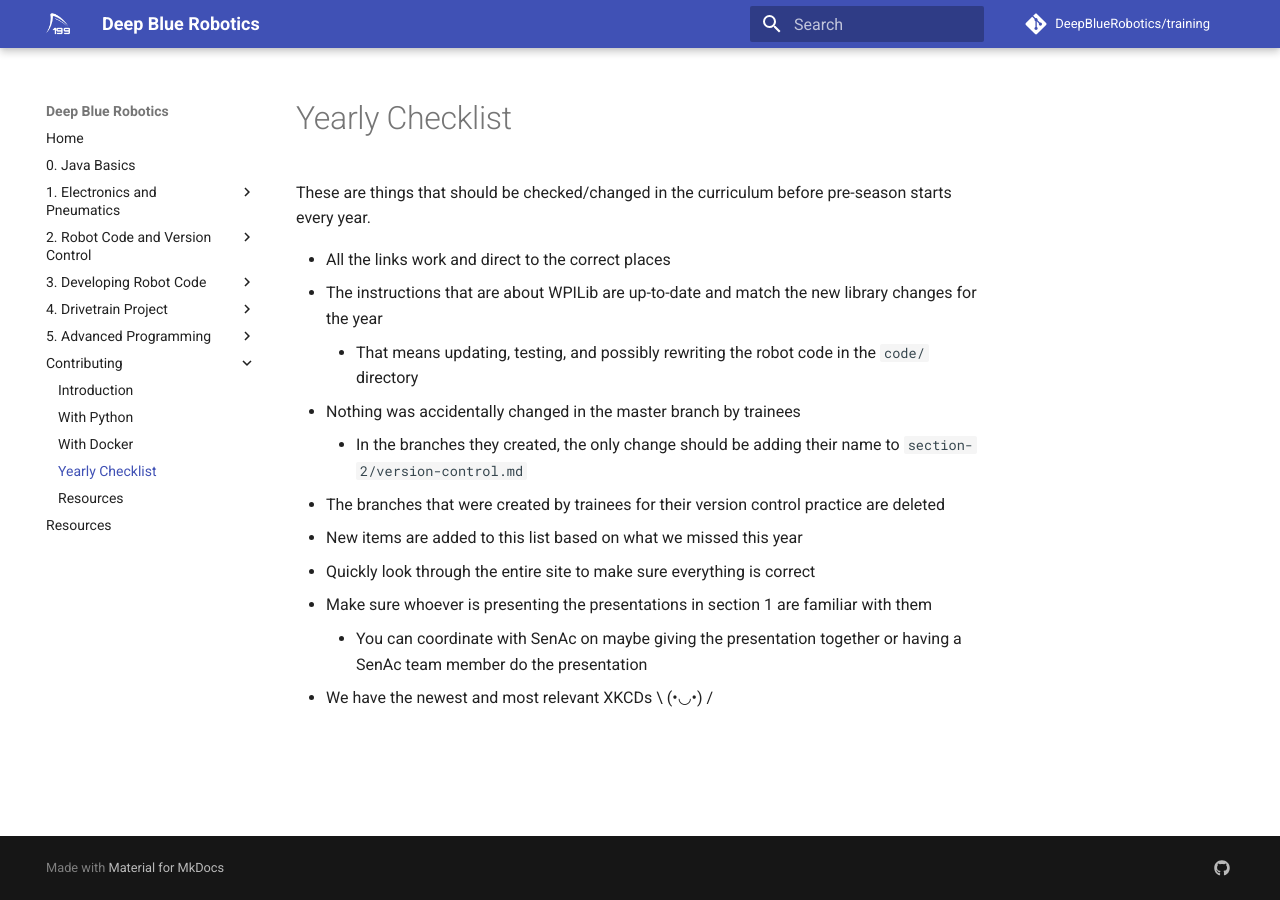
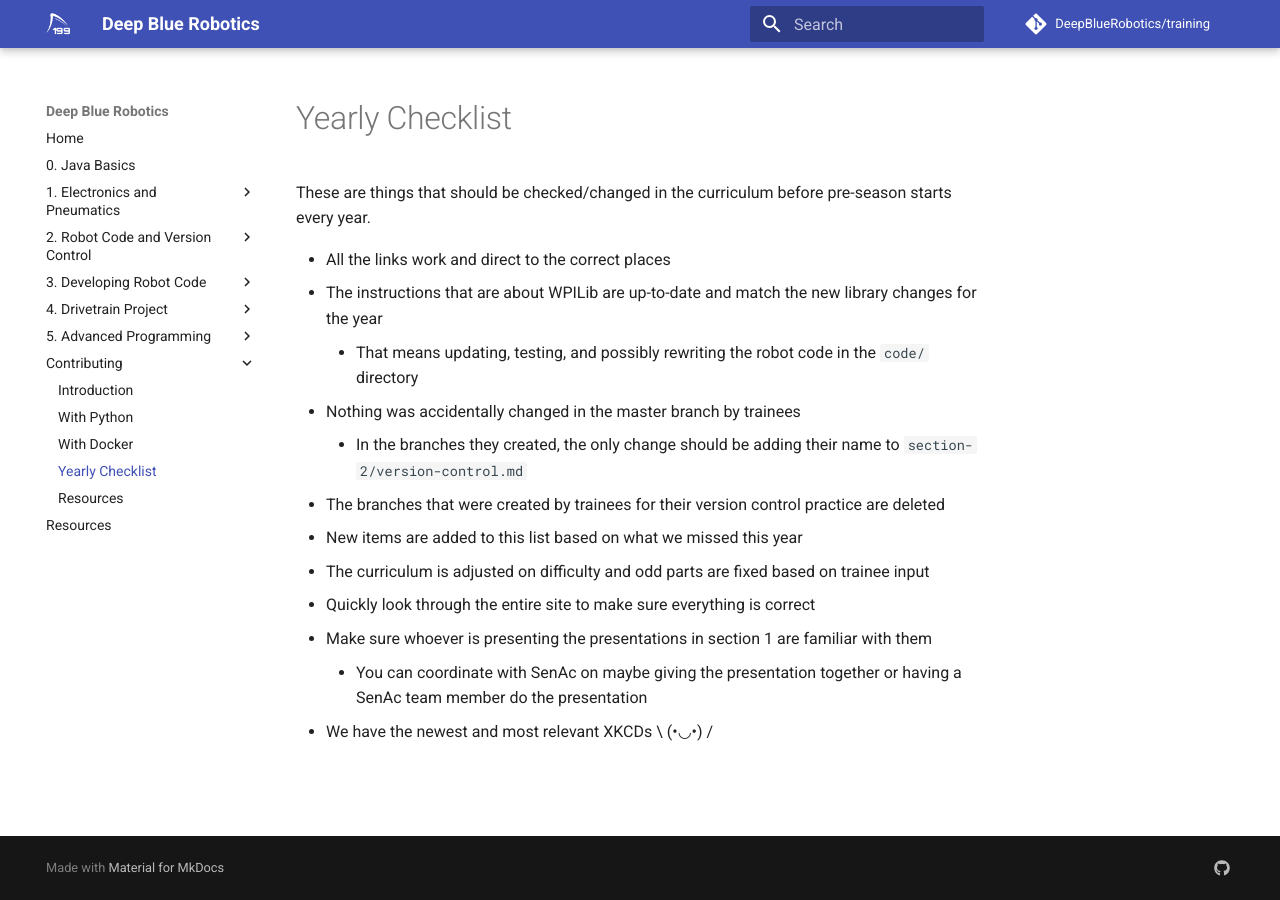
Before and after one commit to DeepBlueRobotics/training, an MkDocs documentation site: the page built from docs/contributing/yearly-checklist.md, in a window 1280 px wide. Built offline with MkDocs 1.6.1 and Material for MkDocs 9.7.7, drawn with Linux system fonts in a browser that asks for light colours; comment, search, counter and statistics services are not loaded.

Commit message:
add even more to checklist

```diff
--- a/docs/contributing/yearly-checklist.md
+++ b/docs/contributing/yearly-checklist.md
@@ -7,6 +7,7 @@ These are things that should be checked/changed in the curriculum before pre-sea
     - In the branches they created, the only change should be adding their name to `section-2/version-control.md`
 - The branches that were created by trainees for their version control practice are deleted
 - New items are added to this list based on what we missed this year
+- The curriculum is adjusted on difficulty and odd parts are fixed based on trainee input
 - Quickly look through the entire site to make sure everything is correct
 - Make sure whoever is presenting the presentations in section 1 are familiar with them
     - You can coordinate with SenAc on maybe giving the presentation together or having a SenAc team member do the presentation
```
